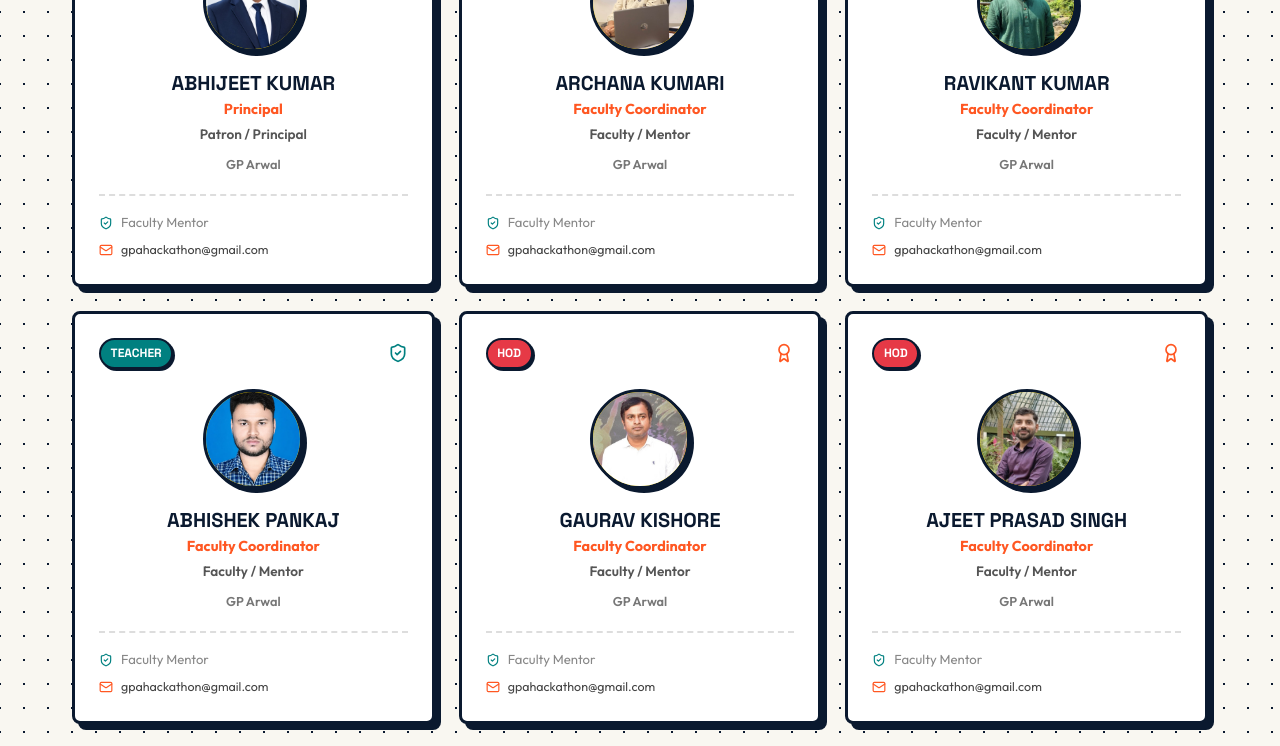
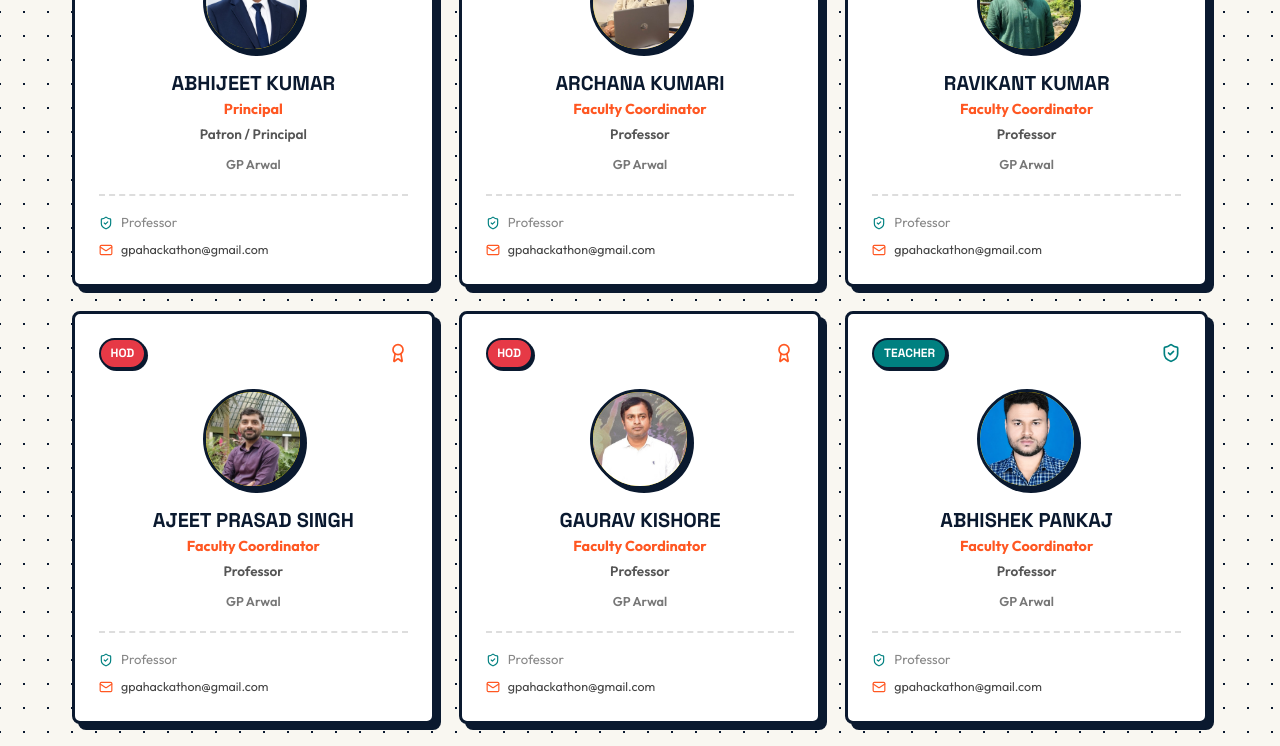
Before and after one commit to webskr/hackthon, a React (Vite) app in the folder react-website/: page / in a window 1280 px wide. Shown: the part 8340-9086 px from the top of the page. Built offline with nearby package versions, Linux system fonts and the light colour scheme.

Commit message:
feat: add team component and gitignore configuration

```diff
--- a/react-website/src/components/Team.jsx
+++ b/react-website/src/components/Team.jsx
@@ -24,42 +24,42 @@ export default function Team() {
     {
       name: "Archana Kumari",
       role: "Faculty Coordinator",
-      dept: "Faculty / Mentor",
+      dept: "Professor",
       type: "TEACHER",
       avatar: "/Archana.jpg"
     },
     {
       name: "Ravikant Kumar",
       role: "Faculty Coordinator",
-      dept: "Faculty / Mentor",
+      dept: "Professor",
       type: "TEACHER",
       avatar: "/Ravikant sir.jpg"
     },
     {
+      name: "Ajeet Prasad Singh",
+      role: "Faculty Coordinator",
+      dept: "Professor",
+      type: "HOD",
+      avatar: "/ajeet sir.jpg"
+    },
+    {
+      name: "Gaurav Kishore",
+      role: "Faculty Coordinator",
+      dept: "Professor",
+      type: "HOD",
+      avatar: "/gaurav.jpg"
+    },
+    {
       name: "Abhishek Pankaj",
       role: "Faculty Coordinator",
-      dept: "Faculty / Mentor",
+      dept: "Professor",
       type: "TEACHER",
       avatar: "/Abhishek sir.jpg"
     },
     {
-      name: "Gaurav Kishore",
-      role: "Faculty Coordinator",
-      dept: "Faculty / Mentor",
-      type: "HOD",
-      avatar: "/gaurav.jpg"
-    },
-    {
-      name: "Ajeet Prasad Singh",
-      role: "Faculty Coordinator",
-      dept: "Faculty / Mentor",
-      type: "HOD",
-      avatar: "/ajeet sir.jpg"
-    },
-    {
       name: "Vikash kumar",
       role: "Faculty Coordinator",
-      dept: "Faculty / Mentor",
+      dept: "Professor",
       type: "TEACHER",
       avatar: "/vikash.jpg"
     }
@@ -389,7 +389,7 @@ export default function Team() {
                 ) : (
                   <div style={{ display: 'flex', alignItems: 'center', gap: '0.5rem', color: '#888' }}>
                     <ShieldCheck size={14} color="var(--secondary-teal)" />
-                    <span>Faculty Mentor</span>
+                    <span>Professor</span>
                   </div>
                 )}
                 <div style={{ display: 'flex', alignItems: 'center', gap: '0.5rem' }}>
```
Also changed, not shown: 2 other files (tests, documents, lock files or other folders).
